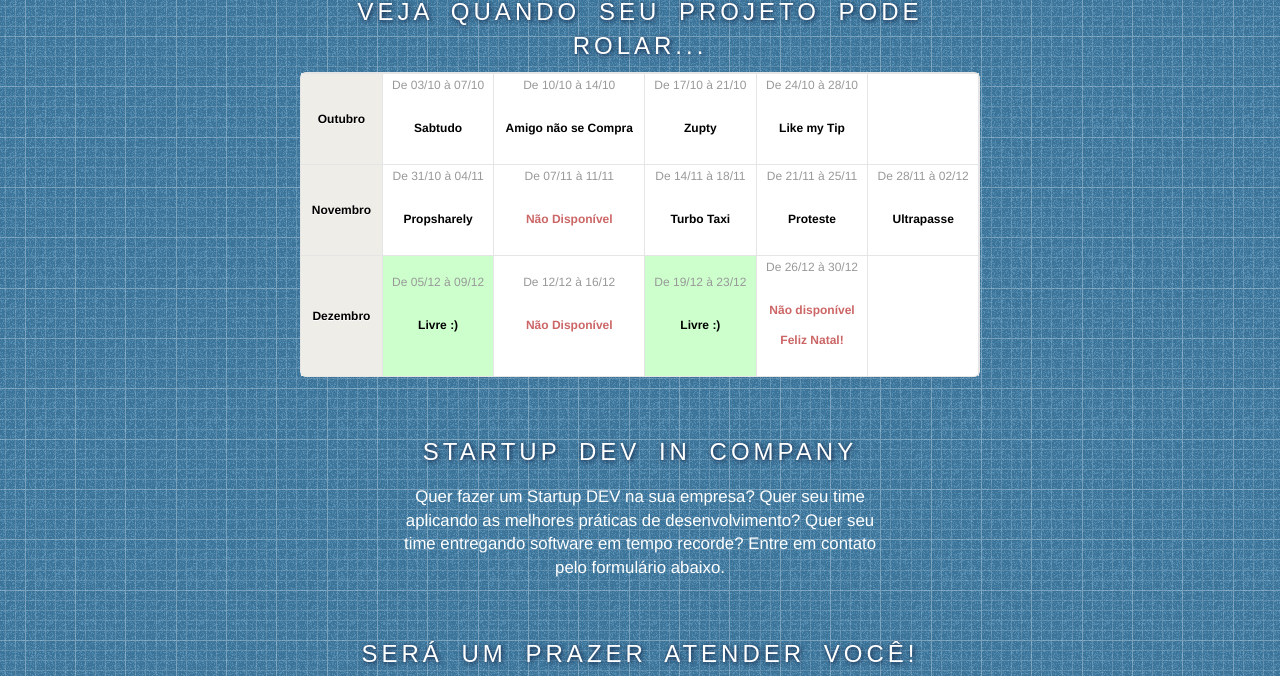
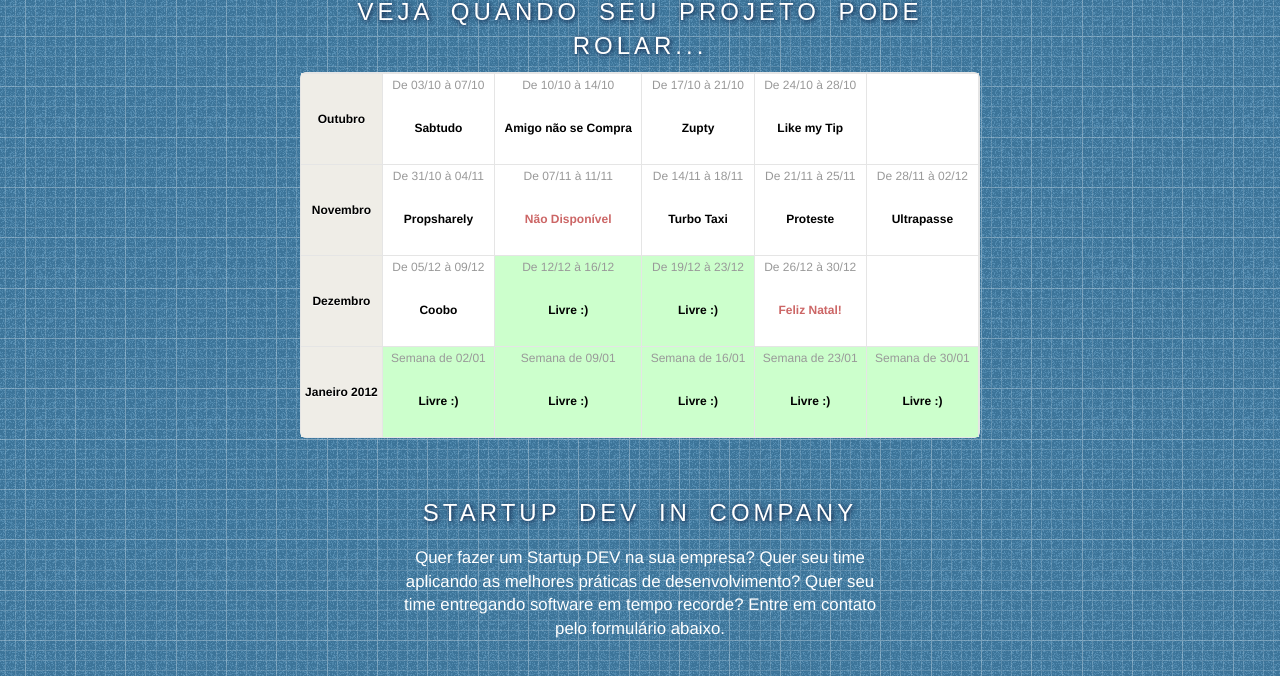
Before and after one commit to marciomarques/startupdev.github.com, a Jekyll site: the page built from index.html, in a window 1280 px wide and 900 px high, scrolled down 1247 px, cut to the strip 0-676 px from the top of the window. Built offline with Jekyll 4.4.1, drawn with Linux system fonts in a browser that asks for light colours; nearby versions of some CDN libraries; some web fonts are replaced.

Commit message:
Fecha primeira semana de dezembro pra Coobo

```diff
--- a/index.html
+++ b/index.html
@@ -277,19 +277,19 @@
           <div>
           </div>
         </th>
-        <td class="current">
+        <td>
           <div class="day">De 05/12 à 09/12</div>
           <div class="day-content">
             <strong>
-              Livre :)
+              Coobo
             </strong>
           </div>
         </td>
-        <td>
+        <td class="current">
           <div class="day">De 12/12 à 16/12</div>
           <div class="day-content">
-            <strong class="unavailable">
-              Não Disponível
+            <strong>
+              Livre :)
             </strong>
           </div>
         </td>
@@ -305,12 +305,59 @@
           <div class="day">De 26/12 à 30/12</div>
           <div class="day-content">
             <strong class="unavailable">
-              Não disponível<br/><br/>Feliz Natal!
+              Feliz Natal!
             </strong>
           </div>
         </td>
         <td>
           &nbsp;
+        </td>
+      </tr>
+      <tr>
+        <th>
+          <div class="day">Janeiro 2012</div>
+          <div>
+          </div>
+        </th>
+        <td class="current">
+          <div class="day">Semana de 02/01</div>
+          <div class="day-content">
+            <strong>
+              Livre :)
+            </strong>
+          </div>
+        </td>
+        <td class="current">
+          <div class="day">Semana de 09/01</div>
+          <div class="day-content">
+            <strong>
+              Livre :)
+            </strong>
+          </div>
+        </td>
+        <td class="current">
+          <div class="day">Semana de 16/01</div>
+          <div class="day-content">
+            <strong>
+              Livre :)
+            </strong>
+          </div>
+        </td>
+        <td class="current">
+          <div class="day">Semana de 23/01</div>
+          <div class="day-content">
+            <strong>
+              Livre :)
+            </strong>
+          </div>
+        </td>
+        <td class="current">
+          <div class="day">Semana de 30/01</div>
+          <div class="day-content">
+            <strong>
+              Livre :)
+            </strong>
+          </div>
         </td>
       </tr>
     </tbody>
```
